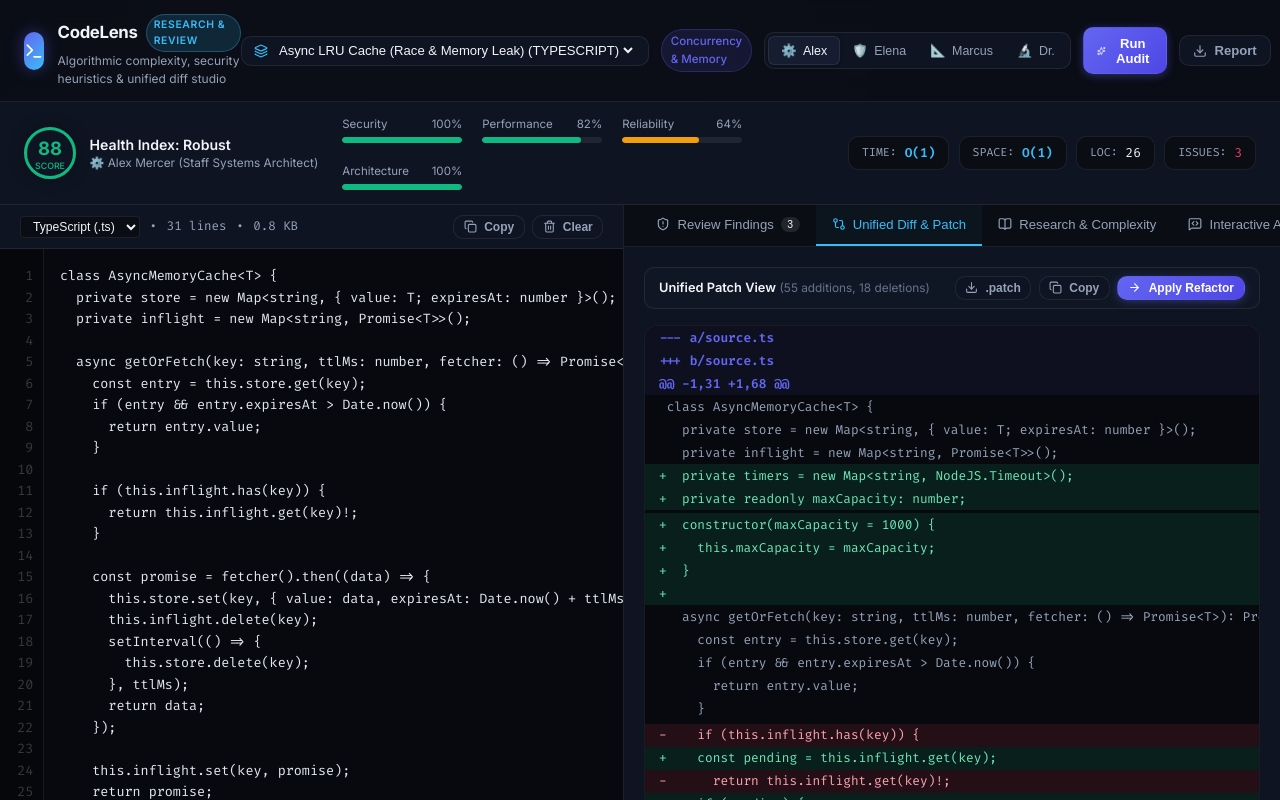
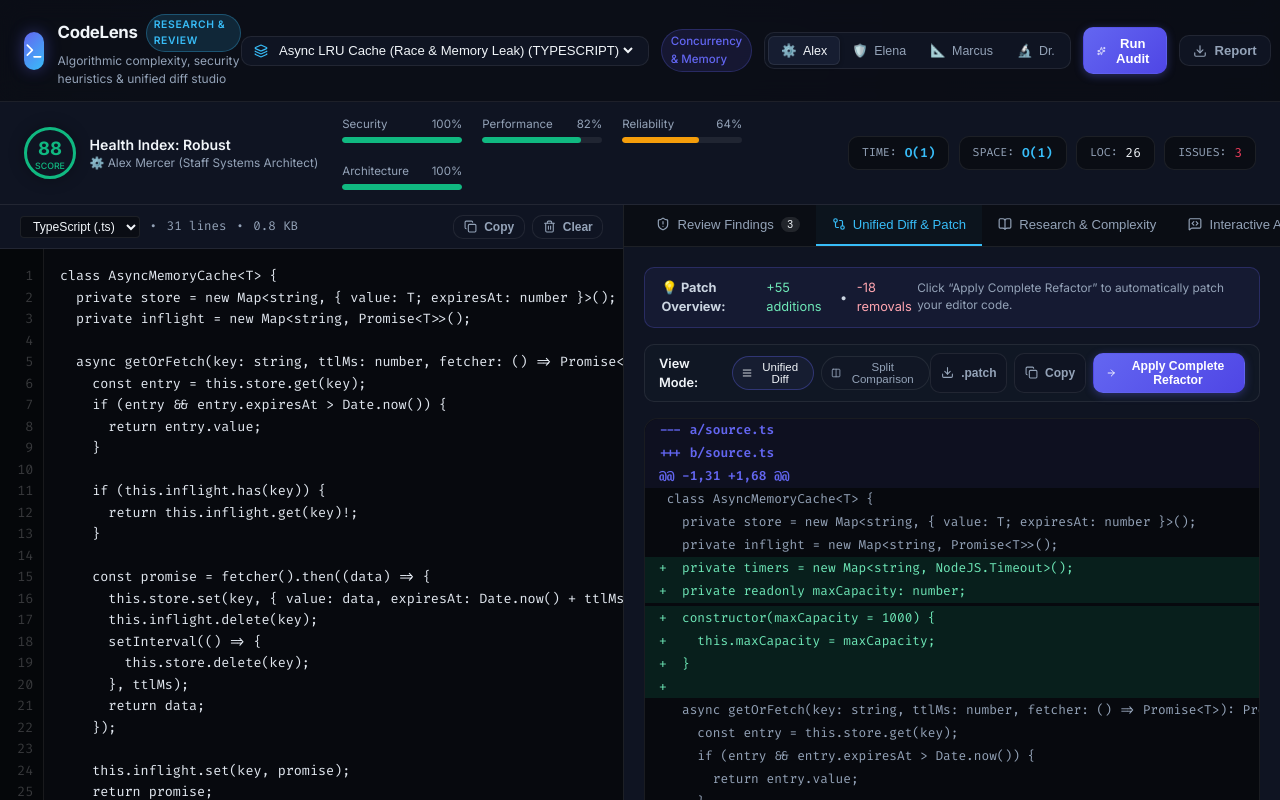
Before and after one commit to Henil19/CodeLens, a React (Vite) app: page / in a window 1280 px wide. Both pictures are taken after a click on the button "Unified Diff & Patch". Shown: the top 800 px of the page. Built offline with nearby package versions, Linux system fonts and the light colour scheme.

Commit message:
feat(ui): add split-view vs unified-view mode to diff viewer

```diff
--- a/src/components/DiffViewer.tsx
+++ b/src/components/DiffViewer.tsx
@@ -1,5 +1,5 @@
 import React, { useState } from 'react';
-import { Copy, Check, ArrowRight, Download } from 'lucide-react';
+import { Copy, Check, ArrowRight, Download, Columns, AlignJustify } from 'lucide-react';
 import { generateUnifiedDiff } from '../engine/diff';
 
 interface DiffViewerProps {
@@ -17,6 +17,7 @@
 }) => {
   const [copied, setCopied] = useState(false);
   const [applied, setApplied] = useState(false);
+  const [viewMode, setViewMode] = useState<'unified' | 'split'>('unified');
 
   const { diffText, lines } = generateUnifiedDiff(
     originalCode,
@@ -46,40 +47,143 @@
     setTimeout(() => setApplied(false), 2500);
   };
 
+  const additions = lines.filter((l) => l.type === 'addition').length;
+  const deletions = lines.filter((l) => l.type === 'deletion').length;
+
   return (
     <div className="diff-container">
+      <div
+        style={{
+          display: 'flex',
+          alignItems: 'center',
+          justifyContent: 'space-between',
+          background: 'rgba(99, 102, 241, 0.08)',
+          border: '1px solid rgba(99, 102, 241, 0.25)',
+          borderRadius: 'var(--radius-md)',
+          padding: '0.65rem 1rem',
+          fontSize: '0.8rem',
+          color: '#cbd5e1'
+        }}
+      >
+        <div style={{ display: 'flex', alignItems: 'center', gap: '0.6rem' }}>
+          <span>💡 <strong>Patch Overview:</strong></span>
+          <span style={{ color: '#6ee7b7' }}>+{additions} additions</span>
+          <span>•</span>
+          <span style={{ color: '#fda4af' }}>-{deletions} removals</span>
+        </div>
+        <div style={{ fontSize: '0.74rem', color: 'var(--text-muted)' }}>
+          Click &ldquo;Apply Complete Refactor&rdquo; to automatically patch your editor code.
+        </div>
+      </div>
+
       <div className="diff-toolbar">
-        <div>
-          <span style={{ fontWeight: 600, color: 'var(--text-main)' }}>Unified Patch View</span>{' '}
-          <span style={{ color: 'var(--text-faint)', fontSize: '0.74rem' }}>
-            ({lines.filter((l) => l.type === 'addition').length} additions,{' '}
-            {lines.filter((l) => l.type === 'deletion').length} deletions)
-          </span>
+        <div style={{ display: 'flex', alignItems: 'center', gap: '0.5rem' }}>
+          <span style={{ fontWeight: 600, color: 'var(--text-main)' }}>View Mode:</span>
+          <div className="filter-pills" style={{ display: 'inline-flex' }}>
+            <button
+              className={`filter-pill ${viewMode === 'unified' ? 'active' : ''}`}
+              onClick={() => setViewMode('unified')}
+              style={{ display: 'flex', alignItems: 'center', gap: '4px' }}
+            >
+              <AlignJustify size={12} />
+              <span>Unified Diff</span>
+            </button>
+            <button
+              className={`filter-pill ${viewMode === 'split' ? 'active' : ''}`}
+              onClick={() => setViewMode('split')}
+              style={{ display: 'flex', alignItems: 'center', gap: '4px' }}
+            >
+              <Columns size={12} />
+              <span>Split Comparison</span>
+            </button>
+          </div>
         </div>
 
         <div style={{ display: 'flex', gap: '0.45rem' }}>
-          <button className="btn-action btn-ghost" onClick={handleDownloadPatch} style={{ fontSize: '0.75rem', padding: '0.25rem 0.6rem' }}>
+          <button
+            className="btn-action btn-ghost"
+            onClick={handleDownloadPatch}
+            title="Download Git .patch file"
+            style={{ fontSize: '0.75rem', padding: '0.25rem 0.6rem' }}
+          >
             <Download size={13} />
             <span>.patch</span>
           </button>
-          <button className="btn-action btn-ghost" onClick={handleCopyDiff} style={{ fontSize: '0.75rem', padding: '0.25rem 0.6rem' }}>
+          <button
+            className="btn-action btn-ghost"
+            onClick={handleCopyDiff}
+            title="Copy patch content to clipboard"
+            style={{ fontSize: '0.75rem', padding: '0.25rem 0.6rem' }}
+          >
             {copied ? <Check size={13} color="var(--accent-emerald)" /> : <Copy size={13} />}
-            <span>{copied ? 'Copied' : 'Copy'}</span>
+            <span>{copied ? 'Copied!' : 'Copy'}</span>
           </button>
-          <button className="btn-action btn-primary" onClick={handleApply} style={{ fontSize: '0.75rem', padding: '0.25rem 0.65rem' }}>
-            {applied ? <Check size={13} /> : <ArrowRight size={13} />}
-            <span>{applied ? 'Applied to Editor!' : 'Apply Refactor'}</span>
+          <button
+            className="btn-action btn-primary"
+            onClick={handleApply}
+            title="Replace editor code with this hardened implementation"
+            style={{ fontSize: '0.76rem', padding: '0.3rem 0.75rem' }}
+          >
+            {applied ? <Check size={14} /> : <ArrowRight size={14} />}
+            <span>{applied ? '✓ Applied to Editor!' : 'Apply Complete Refactor'}</span>
           </button>
         </div>
       </div>
 
-      <div className="diff-board">
-        {lines.map((line, idx) => (
-          <div key={idx} className={`diff-line ${line.type}`}>
-            {line.content}
+      {viewMode === 'unified' ? (
+        <div className="diff-board">
+          {lines.map((line, idx) => (
+            <div key={idx} className={`diff-line ${line.type}`}>
+              {line.content}
+            </div>
+          ))}
+        </div>
+      ) : (
+        <div style={{ display: 'grid', gridTemplateColumns: '1fr 1fr', gap: '0.85rem' }}>
+          <div>
+            <div
+              style={{
+                fontSize: '0.75rem',
+                fontWeight: 600,
+                color: '#fda4af',
+                marginBottom: '0.35rem',
+                display: 'flex',
+                alignItems: 'center',
+                gap: '4px'
+              }}
+            >
+              <span>Current Flawed Implementation:</span>
+            </div>
+            <pre
+              className="code-fix-block"
+              style={{ maxHeight: '450px', overflowY: 'auto', margin: 0 }}
+            >
+              <code>{originalCode}</code>
+            </pre>
           </div>
-        ))}
-      </div>
+          <div>
+            <div
+              style={{
+                fontSize: '0.75rem',
+                fontWeight: 600,
+                color: '#6ee7b7',
+                marginBottom: '0.35rem',
+                display: 'flex',
+                alignItems: 'center',
+                gap: '4px'
+              }}
+            >
+              <span>Hardened Refactored Solution:</span>
+            </div>
+            <pre
+              className="code-fix-block"
+              style={{ maxHeight: '450px', overflowY: 'auto', margin: 0 }}
+            >
+              <code>{refactoredCode}</code>
+            </pre>
+          </div>
+        </div>
+      )}
     </div>
   );
 };
```
